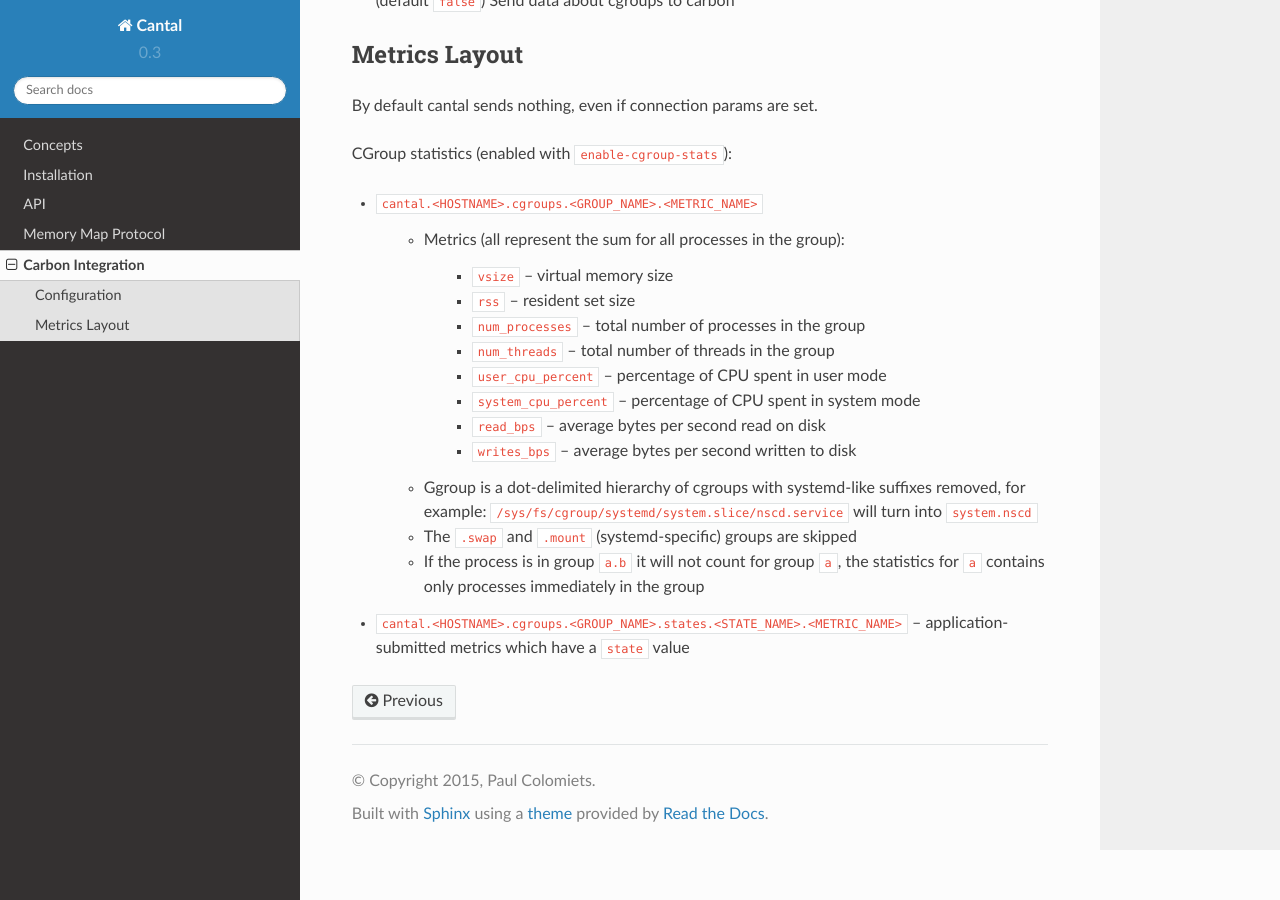
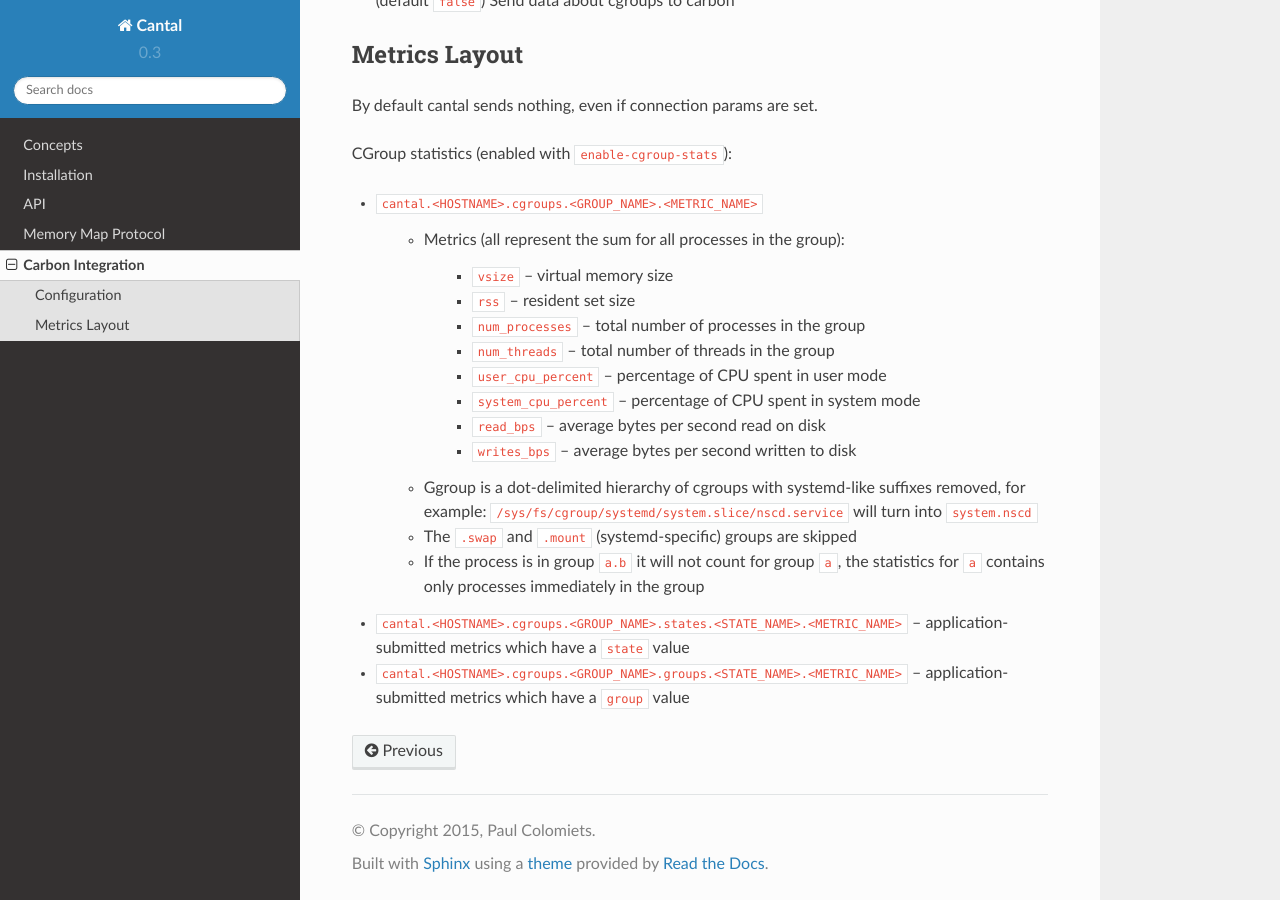
Before and after one commit to tailhook/cantal, a Sphinx documentation site: the page built from docs/carbon.rst, in a window 1280 px wide and 900 px high, scrolled down 1130 px. Built offline with Sphinx 7.4.7 and the Read the Docs theme 2.0.0, drawn with Linux system fonts in a browser that asks for light colours.

Commit message:
Documented ``groups`` carbon metric

```diff
--- a/docs/carbon.rst
+++ b/docs/carbon.rst
@@ -89,3 +89,5 @@
 
 * ``cantal.<HOSTNAME>.cgroups.<GROUP_NAME>.states.<STATE_NAME>.<METRIC_NAME>``
   -- application-submitted metrics which have a ``state`` value
+* ``cantal.<HOSTNAME>.cgroups.<GROUP_NAME>.groups.<STATE_NAME>.<METRIC_NAME>``
+  -- application-submitted metrics which have a ``group`` value
```
